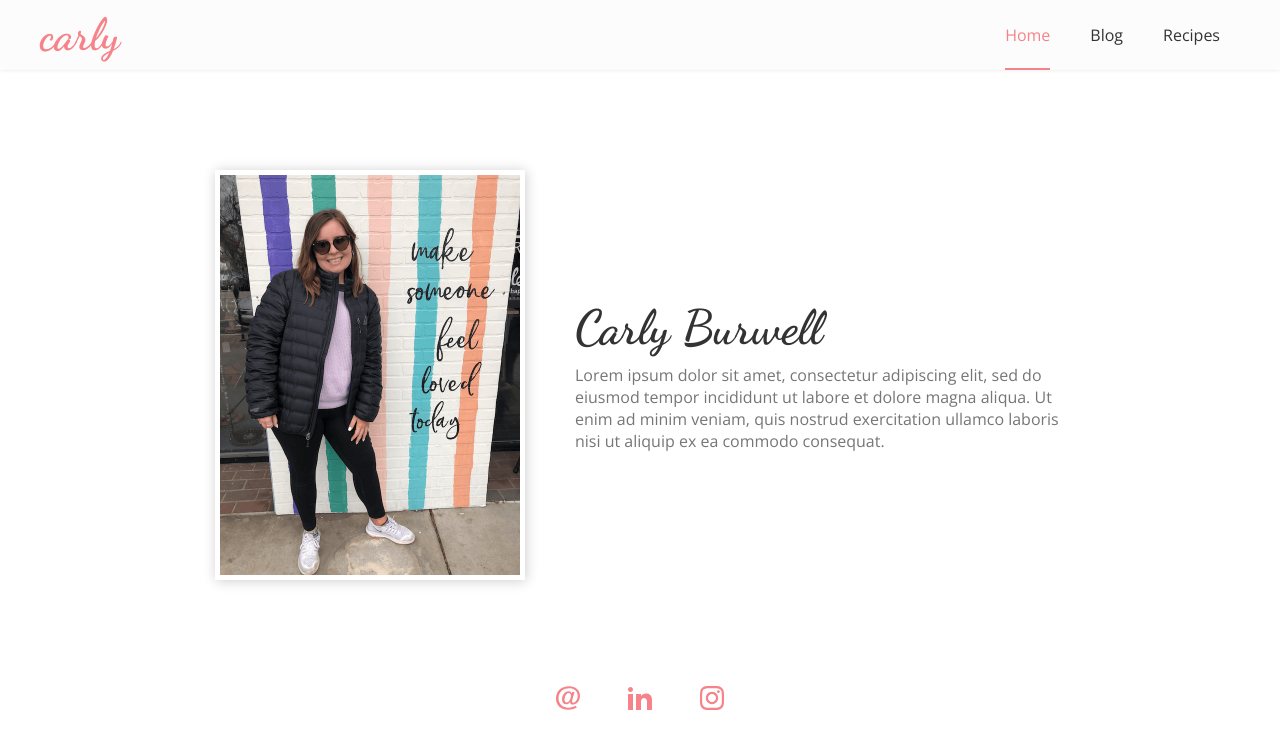
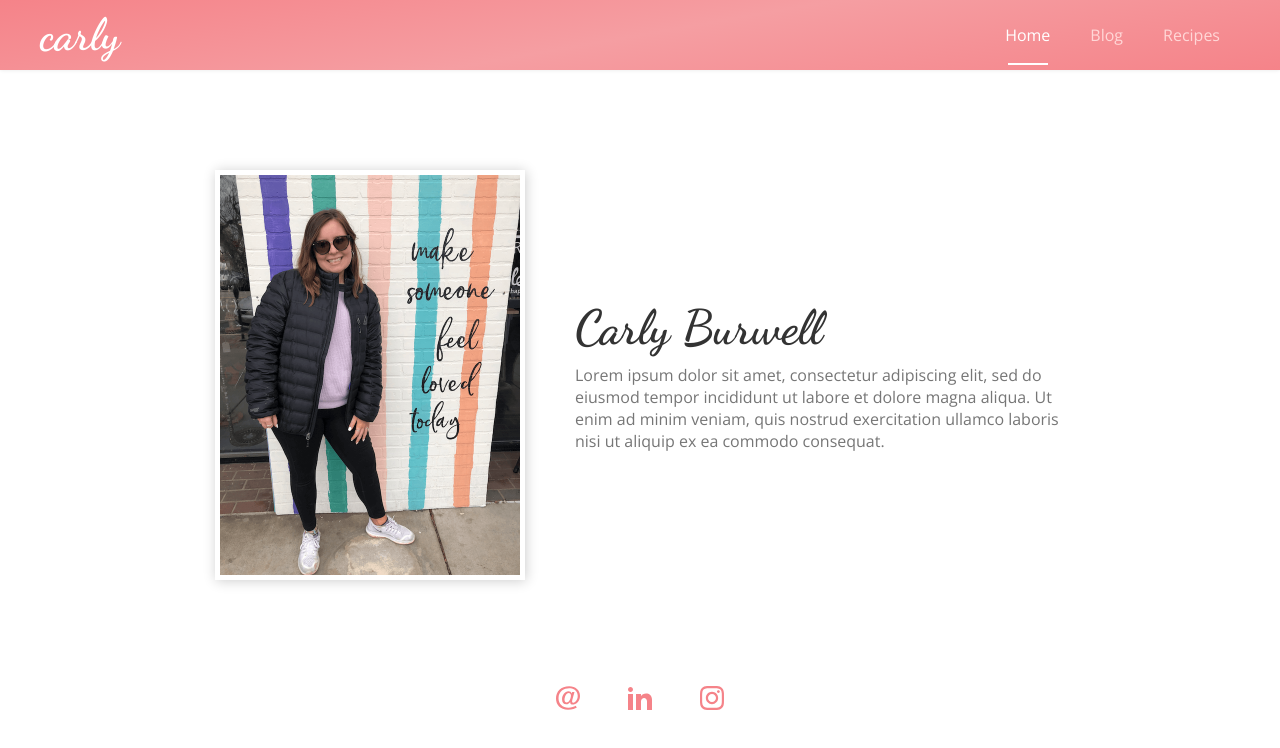
Before and after one commit to s-fletcher/carly-blog, a React (Create React App) app: page / in a window 1280 px wide. Shown: the top 748 px of the page. Built offline with nearby package versions, Linux system fonts and the light colour scheme.

Commit message:
Change navbar colors

```diff
--- a/src/styles/_constants.scss
+++ b/src/styles/_constants.scss
@@ -1,5 +1,7 @@
 $black: #333;
 $pink: #f58389;
+$off-pink: #f59ea2;
+$light-pink: #ffd7d7;
 $gray: #767676;
 
 $content-width: calc(100vw - 60px);
--- a/src/styles/navbar.scss
+++ b/src/styles/navbar.scss
@@ -2,7 +2,7 @@
 
 #navbar {
   align-items: center;
-  background: #fcfcfc;
+  background: linear-gradient(170deg, $pink, $off-pink, $pink);
   box-shadow: 0 0 4px rgba($color: #000, $alpha: 0.1);
   display: flex;
   height: 70px;
@@ -19,7 +19,7 @@
   }
 
   .cursive {
-    color: $pink;
+    color: #fff;
     font-size: 2.8em;
   }
 
@@ -31,6 +31,7 @@
 
     .item {
       align-items: center;
+      color: $light-pink;
       display: flex;
       height: 100%;
       justify-content: center;
@@ -39,19 +40,19 @@
       transition: color 150ms;
 
       .underline {
-        background: $pink;
-        bottom: 0;
+        background: white;
+        bottom: 5px;
         height: 0;
         position: absolute;
-        width: calc(100% - 40px);
+        width: 40px;
       }
 
       &:hover {
-        color: $pink;
+        color: white;
       }
 
       &.active {
-        color: $pink;
+        color: white;
 
         .underline {
           height: 2px;
@@ -73,15 +74,11 @@
     z-index: 10;
 
     &:hover {
-      background: #eee;
-
-      &.open {
-        background: #ff9398;
-      }
+      background: $light-pink;
     }
 
     .line {
-      background: $black;
+      background: white;
       border-radius: 10px;
       height: 3px;
       margin: 7px 0;
@@ -89,8 +86,6 @@
       width: 30px;
 
       &.open {
-        background: white;
-
         &:nth-child(2) {
           opacity: 0;
           transform: translateX(-15px);
@@ -109,7 +104,9 @@
   }
 
   #hamburger-menu {
-    background: $pink;
+    background: linear-gradient(275deg, $pink, $off-pink);
+    // background: $pink;
+    box-sizing: border-box;
     clip: rect(0, $hamburger-menu-width, 100vh, $hamburger-menu-width);
     height: 100vh;
     position: fixed;
```
